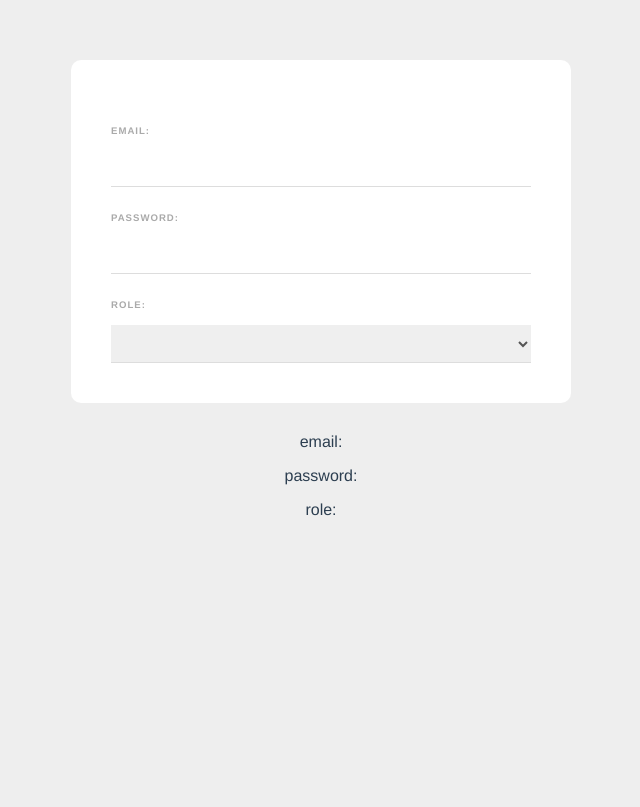
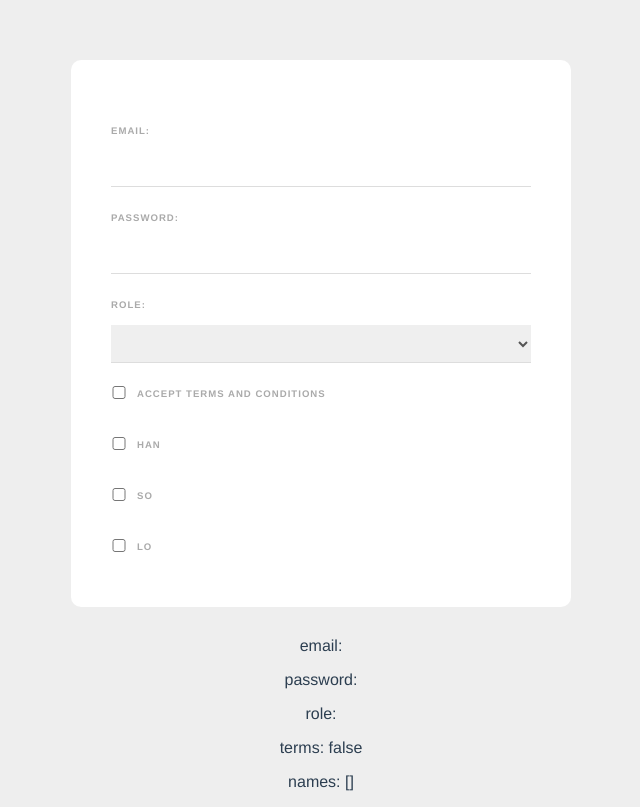
Before and after one commit to HanKuo-dev/web-form, a Vue app: page / in a window 1280 px wide. Shown: the whole page, without its empty margins (319-959 px from the left). Built offline with nearby package versions, Linux system fonts and the light colour scheme.

Commit message:
feat: example of checkbox

```diff
--- a/src/components/SignupForm.vue
+++ b/src/components/SignupForm.vue
@@ -11,10 +11,31 @@
       <option value="developer">Web Developer</option>
       <option value="designer">Web Designer</option>
     </select>
+
+    <div class="terms">
+      <input type="checkbox" v-model="terms" required>
+      <label>Accept terms and conditions</label>
+    </div>
+
+    <div>
+      <input type="checkbox" value="Han" v-model="names">
+      <label>Han</label>
+    </div>
+    <div>
+      <input type="checkbox" value="So" v-model="names">
+      <label>SO</label>
+    </div>
+    <div>
+      <input type="checkbox" value="Lo" v-model="names">
+      <label>LO</label>
+    </div>
   </form>
+
   <p>email: {{ email }}</p>
   <p>password: {{ password }}</p>
   <p>role: {{ role }}</p>
+  <p>terms: {{ terms }}</p>
+  <p>names: {{ names }}</p>
 </template>
 
 <script>
@@ -23,7 +44,9 @@ export default {
     return {
       email: '',
       password: '',
-      role: ''
+      role: '',
+      terms: false,
+      names: []
     }
   }
 }
@@ -56,4 +79,11 @@ export default {
     border-bottom: 1px solid #ddd;
     color: #555;
   }
+  input[type="checkbox"] {
+    display: inline-block;
+    width: 16px;
+    margin: 0 10px 0 0;
+    position: relative;
+    top: 2px;
+  }
 </style>
```
